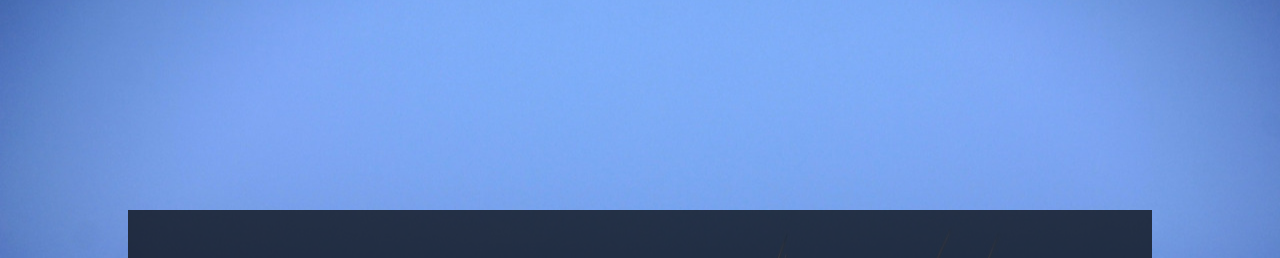
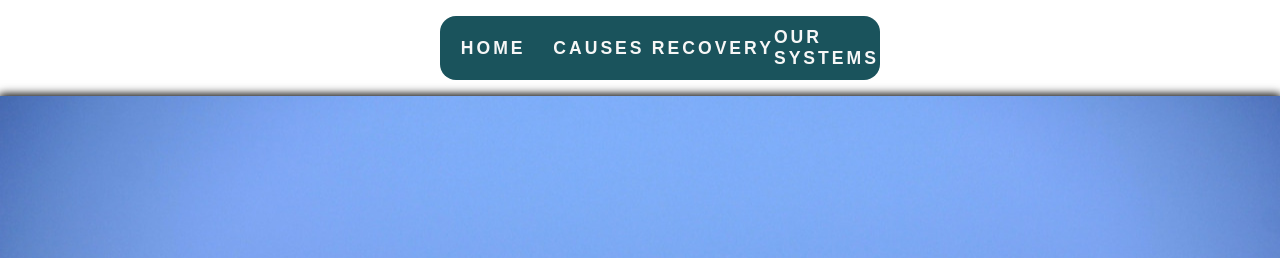
Before and after one commit to harshithajnaik/Intelligent-Online-Therapist, a plain HTML site: page index.html in a window 1280 px wide. Shown: the top 258 px of the page. Drawn offline with nearby package versions, Linux system fonts and the light colour scheme.

Commit message:
added navbar

```diff
--- a/css1.css
+++ b/css1.css
@@ -102,7 +102,7 @@ img:last-of-type {
   background: 50% 50% / cover;
 }
 
-.header {
+.header1 {
   text-align: center;
   font-size: 175%;
   color: #fff;
@@ -217,11 +217,11 @@ img:last-of-type {
   transform: scale(1.08);
 
 }
-.info-container:active{
+<!--.info-container:active{
   transform: translateZ(2px);
   box-shadow: 0px 0px 100px rgba(0,0,0,0.38);
 
-}
+}-->
 .info-thumb-header{
   position: absolute;
   bottom:15%;
@@ -243,3 +243,102 @@ img:last-of-type {
   font-size:15px;
   font-family: 'Annie Use Your Telescope', cursive;
 }
+header {
+    /*margin-top: 10rem;*/
+    width: 100%;
+    display: flex;
+    justify-content: center;
+}
+
+/*.nav_container {
+    width: 90%;
+}*/
+
+.nav_container ul {
+    list-style: none;
+}
+
+.nav_container ul li a {
+    display: flex;
+    justify-content: center;
+    align-items: center;
+    text-decoration: none;
+    text-transform: uppercase;
+    height: 4rem;
+    font-family: "Titillium Web", sans-serif;
+    font-weight: 700;
+    color: rgb(247, 247, 247);
+    font-size: 1.1rem;
+    letter-spacing: 3px;
+}
+
+.main_menu {
+    display: flex;
+}
+
+.main_menu li {
+    position: relative;
+    width: 100%;
+}
+
+.main_menu li a {
+    background-color: #1A535C;
+    transition: background-color 200ms ease-in-out;
+}
+
+.sub_menu li a {
+    background-color: #4ECDC4;
+    text-align: center;
+}
+
+.main_menu li a:hover {
+    background-color: #4ECDC4;
+    color: rgb(255, 255, 255);
+}
+
+.sub_menu li a:hover {
+    background-color: orange;
+    color: white;
+}
+
+.main_menu .show_sub:hover .sub_menu {
+    visibility: visible;
+    opacity: 1;
+}
+
+.sub_menu {
+    transition: opacity 500ms ease-in-out;
+    visibility: hidden;
+    opacity: 0;
+}
+
+.main_menu > li:first-child a {
+    border-radius: 1rem 0 0 1rem;
+}
+
+.main_menu > li:last-child a {
+    border-radius: 0 1rem 1rem 0;
+}
+.main_menu > li > a {
+    position: relative;
+}
+
+.main_menu > li > a::before {
+    content: '';
+    width: 0;
+    height: 2px;
+    position: absolute;
+    background-color: rgb(255, 85, 85);
+    bottom: 3%;
+    z-index: 1;
+    border-radius: 1rem;
+    transition: width 200ms ease-in-out;
+}
+
+.main_menu > li > a:hover:before {
+    width: 90%;
+}
+
+.sub_menu > li:last-child  > a{
+    border-radius: 0 0 1rem 1rem;
+}
--- a/index.html
+++ b/index.html
@@ -3,9 +3,36 @@
 <head>
   <title>Intelligent Online Therapist</title>
   <link rel="stylesheet" href="css1.css">
+  <meta charset="UTF-8">
+    <meta name="viewport" content="width=device-width, initial-scale=1.0">
+    <meta http-equiv="X-UA-Compatible" content="ie=edge">
+    <link rel="stylesheet" type="text/css" href="main.css">
 </head>
 <body>
-<div id="title" class="slide header">
+	<header>
+        <nav class="nav_container">
+            <ul class="main_menu">
+                <li><a href="#slide1">Home</a></li>
+                <li><a href="#slide2">Causes</a></li>
+                <li class="show_sub"><a href="#slide3">Recovery</a>
+                   <!--  <ul class="sub_menu">
+                        <li><a href="">Submenu 1</a></li>
+                        <li><a href="">Submenu 2</a></li>
+                        <li><a href="">Submenu 3</a></li>
+                    </ul> -->
+                </li>
+                <li ><a href="#slide21">Our Systems</a>
+                 <!-- <ul class="sub_menu">
+                        <li><a href="#slide21">Beck's Inventory</a></li>
+                        <li><a href="#slide21">Facial  Depression Detection</a></li>
+                        <li><a href="#slide21">Submenu 3</a></li> -->
+                   <!--  </ul>  -->
+                </li>
+                <!-- <li><a href="">Menu 4</a></li> -->
+            </ul>
+        </nav>
+    </header>
+<div id="title" class="slide header1">
   <div class="box">
   <h1>Intelligent Online Therapist</h1>
 </div>
@@ -25,8 +52,8 @@
     <h1>Types of Depression.</h1>
     <p>There are different types of depressive disorders. Symptoms can range from relatively minor (but still disabling) through to very severe, so it's helpful to be aware of the range of conditions and their specific symptoms.</p>
   </div>
-  <img src="images/side1.jpg">
-  <img src="images/side2.jpg">
+  <!-- <img src="images/side1.jpg">
+  <img src="images/side2.jpg">  -->
 </div>
 
 <div id="slide3" class="slide">
@@ -81,7 +108,7 @@ While psychological and/or medical treatment can help with your recovery, there
 
 
 
-<div id="slide4" class="slide header">
+<div id="slide4" class="slide header1">
     <h1>The End</h1>
 </div>
 <!-- <div style="background: #222;">
```
